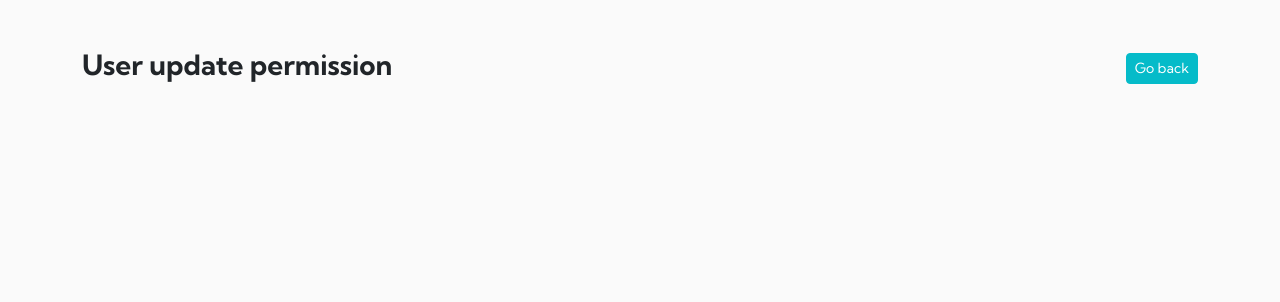
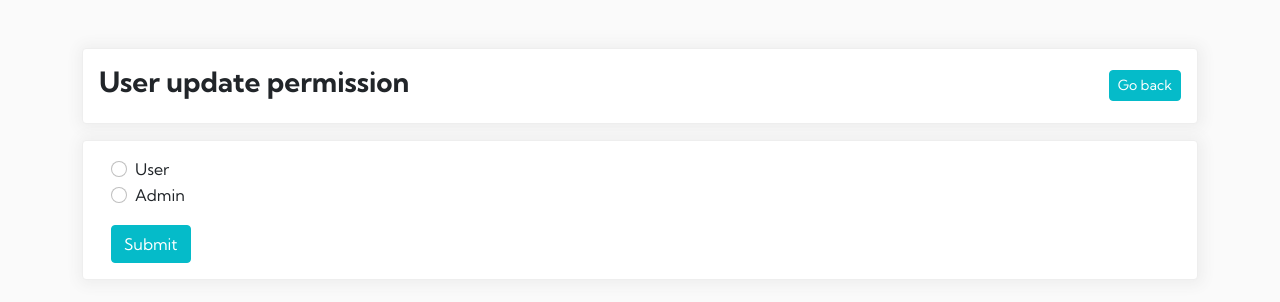
Before and after one commit to lazarevic-00/user-management-system, a React (Create React App) app: page /user/update/permission/1 in a window 1280 px wide. Shown: the top 302 px of the page. Built offline with nearby package versions, Linux system fonts and the light colour scheme.

Commit message:
add card on elements, implement UI for  assign permission

```diff
--- a/src/app/users/actions/UsersCreate.tsx
+++ b/src/app/users/actions/UsersCreate.tsx
@@ -13,7 +13,9 @@ export const UsersCreate = () => {
     return (
         <Container className="my-5">
             <UserHeader buttonName="Go back" title="User create" handleClick={() => handleBack(navigate, "/")}/>
-            <UserAction handleSubmit={handleCreateUser}/>
+            <div className="centered-content">
+                <UserAction handleSubmit={handleCreateUser}/>
+            </div>
         </Container>
     )
 }
--- a/src/app/users/actions/UsersPermission.tsx
+++ b/src/app/users/actions/UsersPermission.tsx
@@ -2,13 +2,21 @@ import {Container} from "react-bootstrap";
 import {UserHeader} from "../components/UserHeader";
 import {handleBack} from "../../../shared/functions/Functions";
 import {useNavigate} from "react-router-dom";
+import {UserAction} from "../components/UserAction";
 
 export const UsersPermission = () => {
     const navigate = useNavigate();
+    const handleUpdatePermission = (event: React.FormEvent) => {
+        event.preventDefault();
+        console.log('clicked')
+    }
     return (
         <Container className="my-5">
             <UserHeader buttonName="Go back" title="User update permission"
                         handleClick={() => handleBack(navigate, "/")}/>
+            <div className="centered-content">
+                <UserAction handleSubmit={handleUpdatePermission} isEditPermission={true}/>
+            </div>
         </Container>
     )
 }
--- a/src/app/users/actions/UsersUpdate.tsx
+++ b/src/app/users/actions/UsersUpdate.tsx
@@ -15,7 +15,9 @@ export const UsersUpdate = () => {
     return (
         <Container className="my-5">
             <UserHeader buttonName="Go back" title="User update" handleClick={() => handleBack(navigate, "/")}/>
-            <UserAction handleSubmit={handleUpdateUser}/>
+            <div className="centered-content">
+                <UserAction handleSubmit={handleUpdateUser}/>
+            </div>
         </Container>
     )
 }
--- a/src/app/users/components/UserAction.tsx
+++ b/src/app/users/components/UserAction.tsx
@@ -1,47 +1,16 @@
 import {Button, Col, Form, Row} from "react-bootstrap";
 import {IUserActionProps} from "./dto/IUserComponents";
+import {UserActionFields} from "./UserActionFields";
+import {UserPermissionFields} from "./UserPermissionFields";
 
 
-export const UserAction = ({handleSubmit}: IUserActionProps) => {
+export const UserAction = ({handleSubmit, isEditPermission = false}: IUserActionProps) => {
     return (
-        <div className="card mt-4">
+        <div className="card ">
             <div className="card-body">
                 <Form onSubmit={handleSubmit}>
                     <Row>
-                        <Col md={4}>
-                            <Form.Group className="mb-3">
-                                <Form.Label>First name</Form.Label>
-                                <Form.Control type="text" placeholder="Enter first name"/>
-                            </Form.Group>
-                        </Col>
-                        <Col md={4}>
-                            <Form.Group className="mb-3">
-                                <Form.Label>Last name</Form.Label>
-                                <Form.Control type="text" placeholder="Enter last name"/>
-                            </Form.Group>
-                        </Col>
-                        <Col md={4}>
-                            <Form.Group className="mb-3">
-                                <Form.Label className="required-input">Username</Form.Label>
-                                <Form.Control type="text" required placeholder="Enter username"/>
-                            </Form.Group>
-                        </Col>
-                        <Col md={6}>
-                            <Form.Group className="mb-3">
-                                <Form.Label className="required-input">Email address</Form.Label>
-                                <Form.Control type="email" required placeholder="Enter email"/>
-                                <Form.Text className="text-muted">
-                                    We'll never share your email with anyone else.
-                                </Form.Text>
-                            </Form.Group>
-                        </Col>
-                        <Col md={6}>
-                            <Form.Group className="mb-3">
-                                <Form.Label className="required-input">Password</Form.Label>
-                                <Form.Control type="password" required placeholder="Password"/>
-                            </Form.Group>
-                        </Col>
-
+                        {isEditPermission ? <UserPermissionFields/> : <UserActionFields/>}
                         <Col md={12}>
                             <Button variant="primary" type="submit">
                                 Submit
--- /dev/null
+++ b/src/app/users/components/UserActionFields.tsx
@@ -0,0 +1,41 @@
+import {Col, Form} from "react-bootstrap";
+
+export const UserActionFields = () => {
+    return (
+        <>
+            <Col md={4}>
+                <Form.Group className="mb-3">
+                    <Form.Label>First name</Form.Label>
+                    <Form.Control type="text" placeholder="Enter first name"/>
+                </Form.Group>
+            </Col>
+            <Col md={4}>
+                <Form.Group className="mb-3">
+                    <Form.Label>Last name</Form.Label>
+                    <Form.Control type="text" placeholder="Enter last name"/>
+                </Form.Group>
+            </Col>
+            <Col md={4}>
+                <Form.Group className="mb-3">
+                    <Form.Label className="required-input">Username</Form.Label>
+                    <Form.Control type="text" required placeholder="Enter username"/>
+                </Form.Group>
+            </Col>
+            <Col md={6}>
+                <Form.Group className="mb-3">
+                    <Form.Label className="required-input">Email address</Form.Label>
+                    <Form.Control type="email" required placeholder="Enter email"/>
+                    <Form.Text className="text-muted">
+                        We'll never share your email with anyone else.
+                    </Form.Text>
+                </Form.Group>
+            </Col>
+            <Col md={6}>
+                <Form.Group className="mb-3">
+                    <Form.Label className="required-input">Password</Form.Label>
+                    <Form.Control type="password" required placeholder="Password"/>
+                </Form.Group>
+            </Col>
+        </>
+    )
+}
--- a/src/app/users/components/UserHeader.tsx
+++ b/src/app/users/components/UserHeader.tsx
@@ -4,11 +4,17 @@ import {IUserHeaderProps} from "./dto/IUserComponents";
 
 export const UserHeader = ({handleClick, title, buttonName}: IUserHeaderProps) => {
     return (
-        <div className="d-flex align-items-center justify-content-between">
-            <h3>{title}</h3>
-            <Button variant="primary" size="sm" onClick={handleClick}>
-                {buttonName}
-            </Button>
+        <div className="card">
+            <div className="card-body">
+                <div className="d-flex align-items-center justify-content-between">
+                    <h3>
+                        {title}
+                    </h3>
+                    <Button variant="primary" size="sm" onClick={handleClick}>
+                        {buttonName}
+                    </Button>
+                </div>
+            </div>
         </div>
     )
 }
--- /dev/null
+++ b/src/app/users/components/UserPermissionFields.tsx
@@ -0,0 +1,20 @@
+import {Col, Form} from "react-bootstrap";
+
+export const UserPermissionFields = () => {
+    return (
+        <Col sm={12} className="mb-3">
+            <Form.Check
+                type="radio"
+                label="User"
+                name="role"
+                id={`user-radio`}
+            />
+            <Form.Check
+                type="radio"
+                name="role"
+                label="Admin"
+                id={`admin-radio`}
+            />
+        </Col>
+    )
+}
--- a/src/app/users/components/dto/IUserComponents.ts
+++ b/src/app/users/components/dto/IUserComponents.ts
@@ -1,5 +1,6 @@
 export interface IUserActionProps {
     handleSubmit: (event: React.FormEvent) => void;
+    isEditPermission?: boolean;
 }
 
 export interface IUserHeaderProps {
--- a/src/app/users/list/index.tsx
+++ b/src/app/users/list/index.tsx
@@ -17,8 +17,12 @@ export const Users = () => {
     return (
         <Container className="my-5">
             <UserHeader buttonName="Create user" title="Users list" handleClick={() => navigate("/user/create")}/>
-            <div className="user-table">
-                <UsersList handleShowDeleteModal={handleShowDeleteModal}/>
+            <div className="centered-content">
+                <div className="card w-100">
+                    <div className="card-body">
+                        <UsersList handleShowDeleteModal={handleShowDeleteModal}/>
+                    </div>
+                </div>
                 <ConfirmDelete show={showDeleteModal} setShow={setShowDeleteModal}
                                deleteHandler={() => deleteHandler(1)}/>
                 {/*<EmptyState/>*/}
--- a/src/assets/scss/base/_general.scss
+++ b/src/assets/scss/base/_general.scss
@@ -2,7 +2,6 @@
 @import "../components/buttons";
 @import "../components/inputs";
 @import "../components/toastify";
-@import "../components/tables";
 @import "../components/notFound";
 
 body {
@@ -10,8 +9,18 @@ body {
   background-color: #fafafa;
 }
 
+.box-shadow {
+  box-shadow: 1px 1px 14px 4px #eeeeee;
+}
+
 .default-radius {
   border-radius: $default-border-radius;
+}
+
+.card {
+  @extend .box-shadow, .default-radius;
+  border: 1px solid #eeeeee;
+  width: 100%;
 }
 
 .border-top-none {
@@ -32,3 +41,7 @@ body {
 .cursor-pointer {
   cursor: pointer;
 }
+
+.centered-content {
+  @extend .d-flex, .align-items-center, .justify-content-center, .mt-3;
+}
--- a/src/assets/scss/components/_tables.scss
+++ /dev/null
@@ -1,4 +0,0 @@
-.user-table {
-  @extend .d-flex, .align-items-center, .justify-content-center;
-  min-height: 50vh;
-}
```
